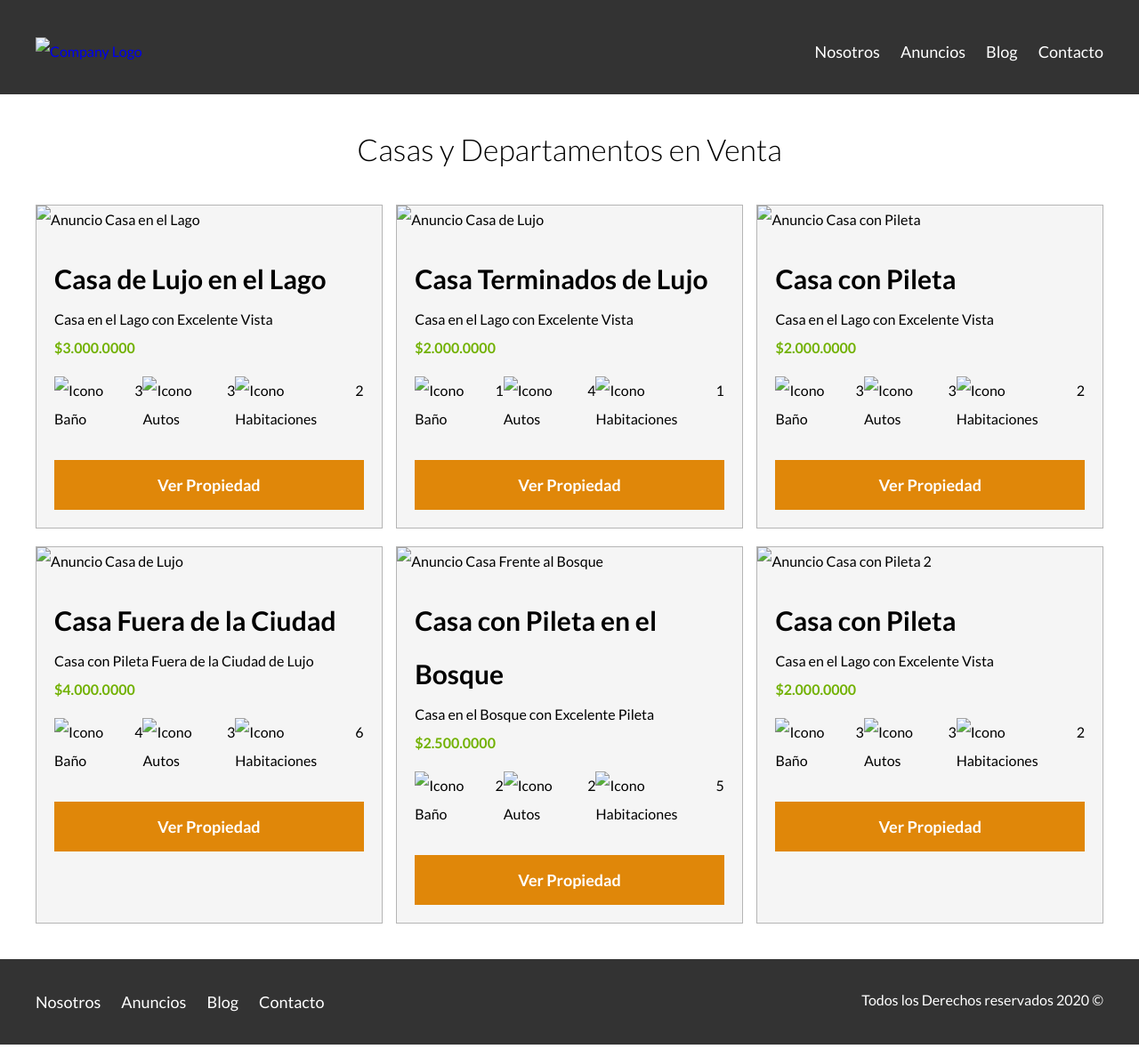
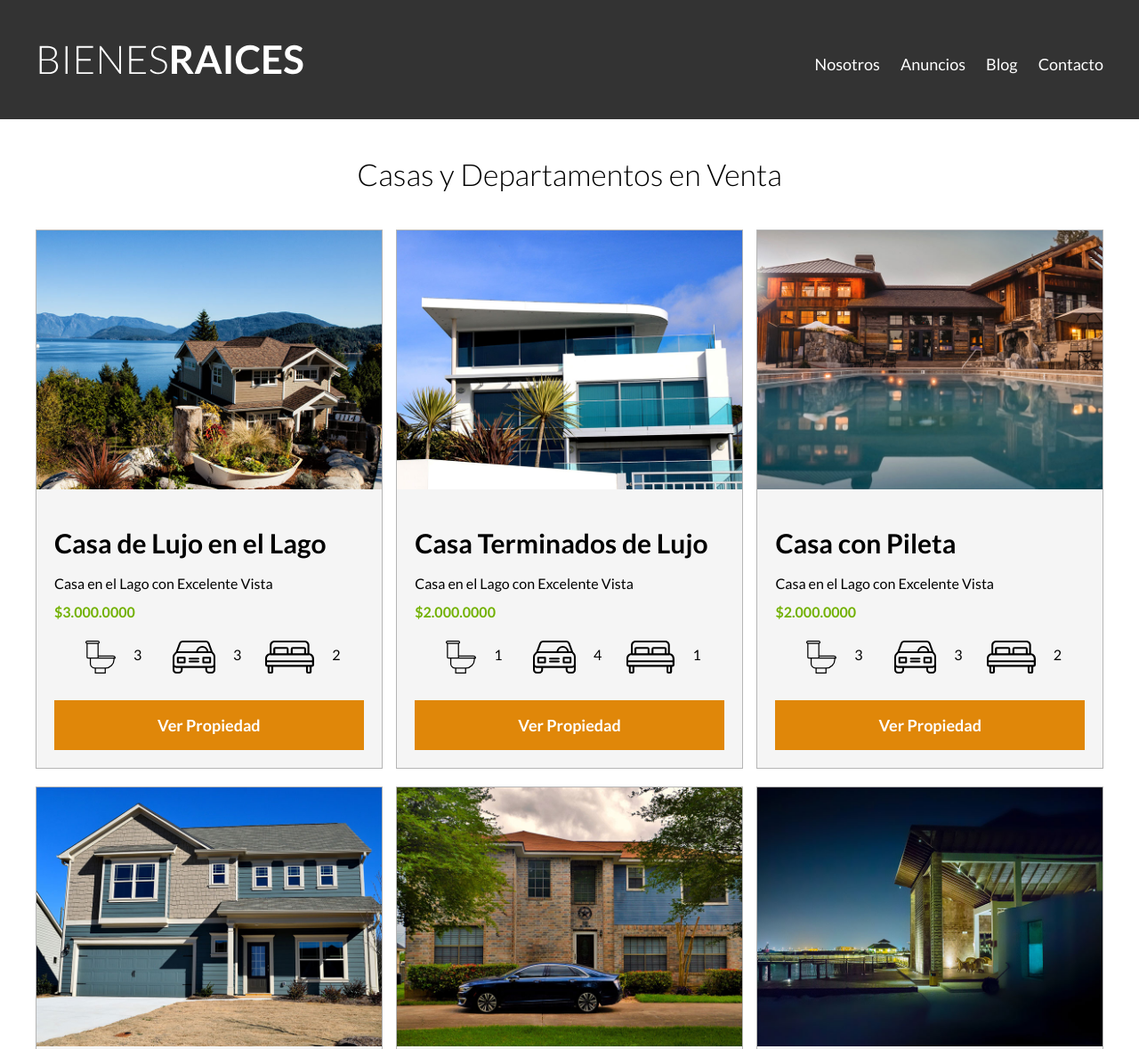
Before and after one commit to apopelka87/Bienes-Raices, a plain HTML site: page anuncios.html in a window 1280 px wide. Shown: the top 1179 px of the page at 89% size. Drawn offline with Linux system fonts and the light colour scheme; files that its build step writes are made by us from their sources.

Commit message:
Fixed links and files location on HTML

```diff
--- a/anuncios.html
+++ b/anuncios.html
@@ -6,23 +6,23 @@
     <meta name="viewport" content="width=device-width, initial-scale=1.0">
     <title>Proyecto Bienes Raices</title>
     <link href="https://fonts.googleapis.com/css?family=Lato:300,400,700,900&display=swap" rel="stylesheet">
-    <link rel="stylesheet" href="/BienesRaices/css/normalize.css">
-    <link rel="stylesheet" href="/BienesRaices/css/estilo.css">
+    <link rel="stylesheet" href="/css/normalize.css">
+    <link rel="stylesheet" href="/css/estilo.css">
 </head>
 
 <body>
     <header class="site-header">
         <div class="contenedor contenido-header">
             <div class="barra">
-                <a href="/BienesRaices/index.html">
-                    <img src="/BienesRaices/img/logo.svg" alt="Company Logo">
+                <a href="/index.html">
+                    <img src="/img/logo.svg" alt="Company Logo">
                 </a>
 
                 <nav class="navegacion">
-                    <a href="/BienesRaices/nosotros.html">Nosotros</a>
-                    <a href="/BienesRaices/anuncios.html">Anuncios</a>
-                    <a href="/BienesRaices/blog.html">Blog</a>
-                    <a href="/BienesRaices/contacto.html">Contacto</a>
+                    <a href="/nosotros.html">Nosotros</a>
+                    <a href="/anuncios.html">Anuncios</a>
+                    <a href="/blog.html">Blog</a>
+                    <a href="/contacto.html">Contacto</a>
                 </nav>
             </div>
         </div>
@@ -32,146 +32,146 @@
         <h2 class="fw-300 centrar-texto">Casas y Departamentos en Venta</h2>
         <div class="contenedor-anuncios">
             <div class="anuncio">
-                <img src="/BienesRaices/img/anuncio1.jpg" alt="Anuncio Casa en el Lago">
+                <img src="/img/anuncio1.jpg" alt="Anuncio Casa en el Lago">
                 <div class="contenido-anuncio">
                     <h3>Casa de Lujo en el Lago</h3>
                     <p>Casa en el Lago con Excelente Vista</p>
                     <p class="precio">$3.000.0000</p>
                     <ul class="icono-caracteristicas">
                         <li>
-                            <img src="/BienesRaices/img/icono_wc.svg" alt="Icono Baño">
+                            <img src="/img/icono_wc.svg" alt="Icono Baño">
                             <p>3</p>
                         </li>
                         <li>
-                            <img src="/BienesRaices/img/icono_estacionamiento.svg" alt="Icono Autos">
+                            <img src="/img/icono_estacionamiento.svg" alt="Icono Autos">
                             <p>3</p>
                         </li>
                         <li>
-                            <img src="/BienesRaices/img/icono_dormitorio.svg" alt="Icono Habitaciones">
+                            <img src="/img/icono_dormitorio.svg" alt="Icono Habitaciones">
                             <p>2</p>
                         </li>
                     </ul>
-                    <a href="/BienesRaices/anuncio.html" class="boton boton-amarillo d-block">Ver Propiedad</a>
+                    <a href="/anuncio.html" class="boton boton-amarillo d-block">Ver Propiedad</a>
                 </div>
             </div>
 
             <div class="anuncio">
-                <img src="/BienesRaices/img/anuncio2.jpg" alt="Anuncio Casa de Lujo">
+                <img src="/img/anuncio2.jpg" alt="Anuncio Casa de Lujo">
                 <div class="contenido-anuncio">
                     <h3>Casa Terminados de Lujo</h3>
                     <p>Casa en el Lago con Excelente Vista</p>
                     <p class="precio">$2.000.0000</p>
                     <ul class="icono-caracteristicas">
                         <li>
-                            <img src="/BienesRaices/img/icono_wc.svg" alt="Icono Baño">
+                            <img src="/img/icono_wc.svg" alt="Icono Baño">
                             <p>1</p>
                         </li>
                         <li>
-                            <img src="/BienesRaices/img/icono_estacionamiento.svg" alt="Icono Autos">
+                            <img src="/img/icono_estacionamiento.svg" alt="Icono Autos">
                             <p>4</p>
                         </li>
                         <li>
-                            <img src="/BienesRaices/img/icono_dormitorio.svg" alt="Icono Habitaciones">
+                            <img src="/img/icono_dormitorio.svg" alt="Icono Habitaciones">
                             <p>1</p>
                         </li>
                     </ul>
-                    <a href="/BienesRaices/anuncio.html" class="boton boton-amarillo d-block">Ver Propiedad</a>
+                    <a href="/anuncio.html" class="boton boton-amarillo d-block">Ver Propiedad</a>
                 </div>
             </div>
 
             <div class="anuncio">
-                <img src="/BienesRaices/img/anuncio3.jpg" alt="Anuncio Casa con Pileta">
+                <img src="/img/anuncio3.jpg" alt="Anuncio Casa con Pileta">
                 <div class="contenido-anuncio">
                     <h3>Casa con Pileta</h3>
                     <p>Casa en el Lago con Excelente Vista</p>
                     <p class="precio">$2.000.0000</p>
                     <ul class="icono-caracteristicas">
                         <li>
-                            <img src="/BienesRaices/img/icono_wc.svg" alt="Icono Baño">
+                            <img src="/img/icono_wc.svg" alt="Icono Baño">
                             <p>3</p>
                         </li>
                         <li>
-                            <img src="/BienesRaices/img/icono_estacionamiento.svg" alt="Icono Autos">
+                            <img src="/img/icono_estacionamiento.svg" alt="Icono Autos">
                             <p>3</p>
                         </li>
                         <li>
-                            <img src="/BienesRaices/img/icono_dormitorio.svg" alt="Icono Habitaciones">
+                            <img src="/img/icono_dormitorio.svg" alt="Icono Habitaciones">
                             <p>2</p>
                         </li>
                     </ul>
-                    <a href="/BienesRaices/anuncio.html" class="boton boton-amarillo d-block">Ver Propiedad</a>
+                    <a href="/anuncio.html" class="boton boton-amarillo d-block">Ver Propiedad</a>
                 </div>
             </div>
 
             <div class="anuncio">
-                <img src="/BienesRaices/img/anuncio4.jpg" alt="Anuncio Casa de Lujo">
+                <img src="/img/anuncio4.jpg" alt="Anuncio Casa de Lujo">
                 <div class="contenido-anuncio">
                     <h3>Casa Fuera de la Ciudad</h3>
                     <p>Casa con Pileta Fuera de la Ciudad de Lujo</p>
                     <p class="precio">$4.000.0000</p>
                     <ul class="icono-caracteristicas">
                         <li>
-                            <img src="/BienesRaices/img/icono_wc.svg" alt="Icono Baño">
+                            <img src="/img/icono_wc.svg" alt="Icono Baño">
                             <p>4</p>
                         </li>
                         <li>
-                            <img src="/BienesRaices/img/icono_estacionamiento.svg" alt="Icono Autos">
+                            <img src="/img/icono_estacionamiento.svg" alt="Icono Autos">
                             <p>3</p>
                         </li>
                         <li>
-                            <img src="/BienesRaices/img/icono_dormitorio.svg" alt="Icono Habitaciones">
+                            <img src="/img/icono_dormitorio.svg" alt="Icono Habitaciones">
                             <p>6</p>
                         </li>
                     </ul>
-                    <a href="/BienesRaices/anuncio.html" class="boton boton-amarillo d-block">Ver Propiedad</a>
+                    <a href="/anuncio.html" class="boton boton-amarillo d-block">Ver Propiedad</a>
                 </div>
             </div>
 
             <div class="anuncio">
-                <img src="/BienesRaices/img/anuncio5.jpg" alt="Anuncio Casa Frente al Bosque">
+                <img src="/img/anuncio5.jpg" alt="Anuncio Casa Frente al Bosque">
                 <div class="contenido-anuncio">
                     <h3>Casa con Pileta en el Bosque</h3>
                     <p>Casa en el Bosque con Excelente Pileta</p>
                     <p class="precio">$2.500.0000</p>
                     <ul class="icono-caracteristicas">
                         <li>
-                            <img src="/BienesRaices/img/icono_wc.svg" alt="Icono Baño">
+                            <img src="/img/icono_wc.svg" alt="Icono Baño">
                             <p>2</p>
                         </li>
                         <li>
-                            <img src="/BienesRaices/img/icono_estacionamiento.svg" alt="Icono Autos">
+                            <img src="/img/icono_estacionamiento.svg" alt="Icono Autos">
                             <p>2</p>
                         </li>
                         <li>
-                            <img src="/BienesRaices/img/icono_dormitorio.svg" alt="Icono Habitaciones">
+                            <img src="/img/icono_dormitorio.svg" alt="Icono Habitaciones">
                             <p>5</p>
                         </li>
                     </ul>
-                    <a href="/BienesRaices/anuncio.html" class="boton boton-amarillo d-block">Ver Propiedad</a>
+                    <a href="/anuncio.html" class="boton boton-amarillo d-block">Ver Propiedad</a>
                 </div>
             </div>
 
             <div class="anuncio">
-                <img src="/BienesRaices/img/anuncio6.jpg" alt="Anuncio Casa con Pileta 2">
+                <img src="/img/anuncio6.jpg" alt="Anuncio Casa con Pileta 2">
                 <div class="contenido-anuncio">
                     <h3>Casa con Pileta</h3>
                     <p>Casa en el Lago con Excelente Vista</p>
                     <p class="precio">$2.000.0000</p>
                     <ul class="icono-caracteristicas">
                         <li>
-                            <img src="/BienesRaices/img/icono_wc.svg" alt="Icono Baño">
+                            <img src="/img/icono_wc.svg" alt="Icono Baño">
                             <p>3</p>
                         </li>
                         <li>
-                            <img src="/BienesRaices/img/icono_estacionamiento.svg" alt="Icono Autos">
+                            <img src="/img/icono_estacionamiento.svg" alt="Icono Autos">
                             <p>3</p>
                         </li>
                         <li>
-                            <img src="/BienesRaices/img/icono_dormitorio.svg" alt="Icono Habitaciones">
+                            <img src="/img/icono_dormitorio.svg" alt="Icono Habitaciones">
                             <p>2</p>
                         </li>
                     </ul>
-                    <a href="/BienesRaices/anuncio.html" class="boton boton-amarillo d-block">Ver Propiedad</a>
+                    <a href="/anuncio.html" class="boton boton-amarillo d-block">Ver Propiedad</a>
                 </div>
             </div>
         </div>
@@ -182,10 +182,10 @@
     <footer class="site-footer seccion">
         <div class="contenedor contenedor-footer">
             <nav class="navegacion">
-                <a href="/BienesRaices/nosotros.html">Nosotros</a>
-                <a href="/BienesRaices/anuncios.html">Anuncios</a>
-                <a href="/BienesRaices/blog.html">Blog</a>
-                <a href="/BienesRaices/contacto.html">Contacto</a>
+                <a href="/nosotros.html">Nosotros</a>
+                <a href="/anuncios.html">Anuncios</a>
+                <a href="/blog.html">Blog</a>
+                <a href="/contacto.html">Contacto</a>
             </nav>
             <p class="copyright">Todos los Derechos reservados 2020 &copy; </p>
         </div>
```
Also changed, not shown: anuncio.html (+15 -15 lines), blog.html (+20 -20 lines), contacto.html (+13 -13 lines), entrada.html (+12 -12 lines), index.html (+36 -36 lines), nosotros.html (+16 -16 lines).
